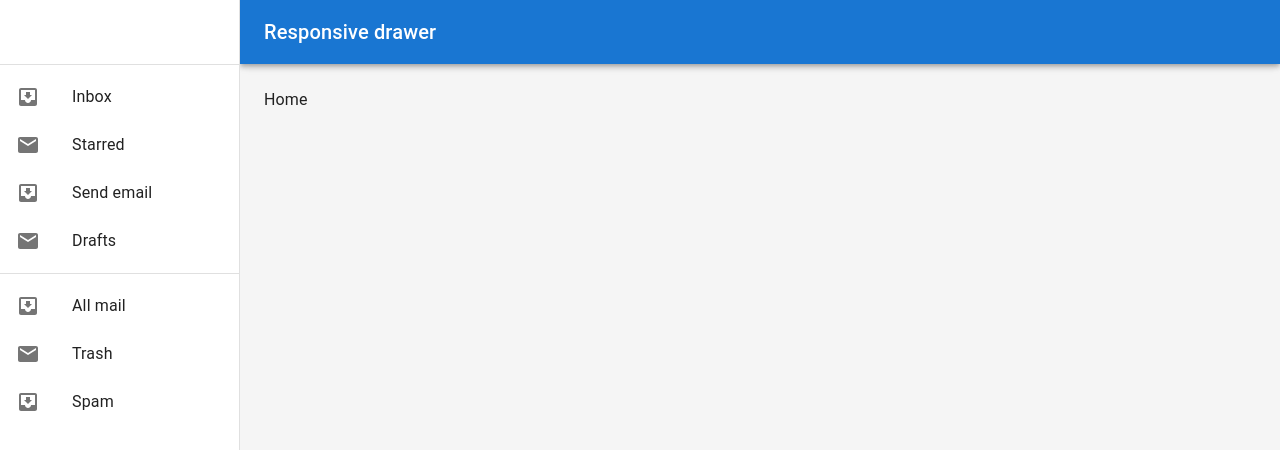
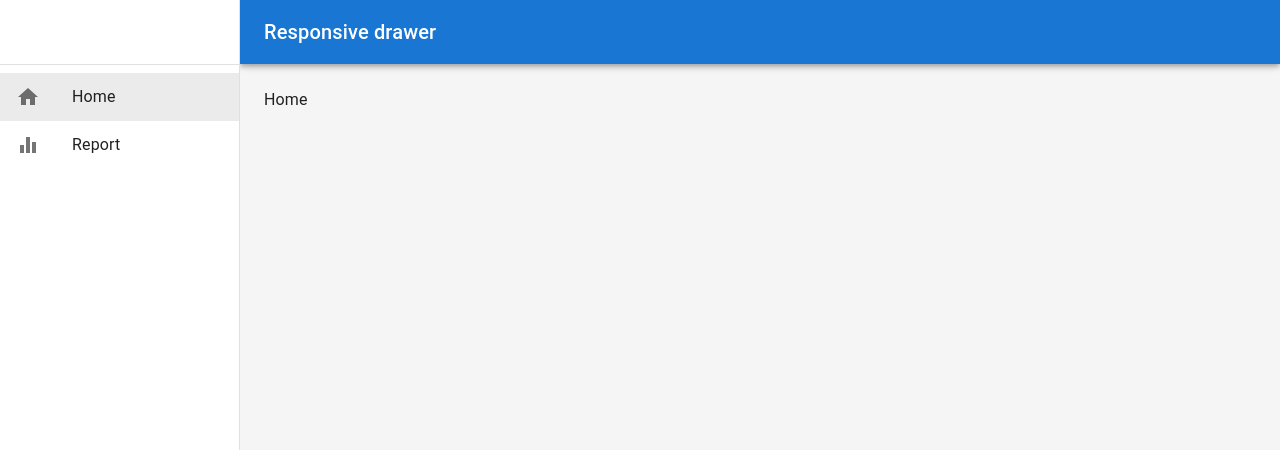
Before and after one commit to takyamata/typescript-react-log-tutorial, a React (Create React App) app: page / in a window 1280 px wide. Shown: the top 450 px of the page. Built offline with nearby package versions, Linux system fonts and the light colour scheme.

Commit message:
サイドメニュー中身作成。色やカレントなど

```diff
--- /dev/null
+++ b/src/components/common/SideBar.tsx
@@ -0,0 +1,125 @@
+import {
+	Box,
+	Divider,
+	Drawer,
+	List,
+	ListItem,
+	ListItemButton,
+	ListItemIcon,
+	ListItemText,
+	Toolbar
+} from '@mui/material'
+import MailIcon from '@mui/icons-material/Mail';
+import InboxIcon from '@mui/icons-material/MoveToInbox';
+import React, { type FC } from 'react'
+import HomeIcon from '@mui/icons-material/Home';
+import EqualizerIcon from '@mui/icons-material/Equalizer';
+import { NavLink } from 'react-router-dom';
+import type { CSSProperties } from '@mui/material/styles/createMixins';
+
+interface SidebarProps {
+	drawerWidth: number
+	mobileOpen: boolean
+	handleDrawerTransitionEnd?: () => void // 関数の型はこの書き方。戻り値がない関数という意味
+	handleDrawerClose?: () => void
+}
+
+// サイドバーメニューのinterface
+interface menuItem {
+	text: string,
+	path: string,
+	icon: React.ComponentType
+}
+
+
+const Sidebar:FC<SidebarProps> = ({ // FCはfunction componentの略。関数コンポーネントにする場合に使う
+	// 受け取るprops
+	drawerWidth,
+	mobileOpen,
+	handleDrawerTransitionEnd,
+	handleDrawerClose
+}) => {
+
+	// interfaceを使ってメニュー項目を定義
+	const MenuItems:menuItem[] = [
+		{text: 'Home',path: '/',icon: HomeIcon},
+		{text: 'Report',path: '/report',icon: EqualizerIcon}
+	]
+
+	//  CSSPropertiesはMUIで使える機能
+	const baseLinkStyle:CSSProperties = {
+		textDecoration: 'none',
+		color: 'inherit',
+		display: 'block',
+	}
+
+	const activeLinkStyle:CSSProperties = {
+		backgroundColor: 'rgba(0, 0, 0, 0.08)'
+	}
+
+	const drawer = (
+		<div>
+			<Toolbar />
+			<Divider />
+			<List>
+				{MenuItems.map((item, index) => (
+					// NavLinkはaタグの代替。hrefはtoで指定する。isActiveは用意されているcurrent機能
+					<NavLink key={item.text} to={item.path} style={({isActive}) => {
+						console.log('選択されたメニューは',item.text, isActive)
+						return {
+							...baseLinkStyle,
+							...(isActive ? activeLinkStyle : {})
+						}
+					}}>
+						<ListItem key={index} disablePadding>
+							<ListItemButton>
+								<ListItemIcon>
+									<item.icon />
+								</ListItemIcon>
+								<ListItemText primary={item.text} />
+							</ListItemButton>
+						</ListItem>
+					</NavLink>
+				))}
+			</List>
+		</div>
+	);
+
+	return (
+			<Box
+				component="nav"
+				sx={{ width: { sm: drawerWidth }, flexShrink: { sm: 0 } }}
+				aria-label="mailbox folders"
+			>
+				{/* SP */}
+				<Drawer
+					variant="temporary"
+					open={mobileOpen}
+					onTransitionEnd={handleDrawerTransitionEnd}
+					onClose={handleDrawerClose}
+					ModalProps={{
+						keepMounted: true, // Better open performance on mobile.
+					}}
+					sx={{
+						display: { xs: 'block', sm: 'none' },
+						'& .MuiDrawer-paper': { boxSizing: 'border-box', width: drawerWidth },
+					}}
+				>
+					{drawer}
+				</Drawer>
+				{/* PC */}
+				<Drawer
+					variant="permanent"
+					sx={{
+						display: { xs: 'none', sm: 'block' },
+						'& .MuiDrawer-paper': { boxSizing: 'border-box', width: drawerWidth },
+					}}
+					open
+				>
+					{drawer}
+				</Drawer>
+			</Box>
+	)
+}
+
+export default Sidebar
--- a/src/components/layout/AppLayout.tsx
+++ b/src/components/layout/AppLayout.tsx
@@ -2,20 +2,12 @@
 import AppBar from '@mui/material/AppBar';
 import Box from '@mui/material/Box';
 import CssBaseline from '@mui/material/CssBaseline';
-import Divider from '@mui/material/Divider';
-import Drawer from '@mui/material/Drawer';
 import IconButton from '@mui/material/IconButton';
-import InboxIcon from '@mui/icons-material/MoveToInbox';
-import List from '@mui/material/List';
-import ListItem from '@mui/material/ListItem';
-import ListItemButton from '@mui/material/ListItemButton';
-import ListItemIcon from '@mui/material/ListItemIcon';
-import ListItemText from '@mui/material/ListItemText';
-import MailIcon from '@mui/icons-material/Mail';
 import MenuIcon from '@mui/icons-material/Menu';
 import Toolbar from '@mui/material/Toolbar';
 import Typography from '@mui/material/Typography';
 import { Outlet } from 'react-router-dom';
+import SideBar from '../common/SideBar';
 
 const drawerWidth = 240;
 
@@ -37,38 +29,6 @@
 			setMobileOpen(!mobileOpen);
 		}
 	};
-
-	const drawer = (
-		<div>
-			<Toolbar />
-			<Divider />
-			<List>
-				{['Inbox', 'Starred', 'Send email', 'Drafts'].map((text, index) => (
-				<ListItem key={text} disablePadding>
-					<ListItemButton>
-						<ListItemIcon>
-							{index % 2 === 0 ? <InboxIcon /> : <MailIcon />}
-						</ListItemIcon>
-						<ListItemText primary={text} />
-					</ListItemButton>
-				</ListItem>
-				))}
-			</List>
-			<Divider />
-			<List>
-				{['All mail', 'Trash', 'Spam'].map((text, index) => (
-				<ListItem key={text} disablePadding>
-					<ListItemButton>
-						<ListItemIcon>
-							{index % 2 === 0 ? <InboxIcon /> : <MailIcon />}
-						</ListItemIcon>
-						<ListItemText primary={text} />
-					</ListItemButton>
-				</ListItem>
-				))}
-			</List>
-		</div>
-	);
 
 	// sxはMUIでインラインCSSを当てるためのもの
 	return (
@@ -102,39 +62,12 @@
 			</AppBar>
 
 			{/* サイドバー */}
-			<Box
-				component="nav"
-				sx={{ width: { sm: drawerWidth }, flexShrink: { sm: 0 } }}
-				aria-label="mailbox folders"
-			>
-				{/* SP */}
-				<Drawer
-					variant="temporary"
-					open={mobileOpen}
-					onTransitionEnd={handleDrawerTransitionEnd}
-					onClose={handleDrawerClose}
-					ModalProps={{
-						keepMounted: true, // Better open performance on mobile.
-					}}
-					sx={{
-						display: { xs: 'block', sm: 'none' },
-						'& .MuiDrawer-paper': { boxSizing: 'border-box', width: drawerWidth },
-					}}
-				>
-					{drawer}
-				</Drawer>
-				{/* PC */}
-				<Drawer
-					variant="permanent"
-					sx={{
-						display: { xs: 'none', sm: 'block' },
-						'& .MuiDrawer-paper': { boxSizing: 'border-box', width: drawerWidth },
-					}}
-					open
-				>
-					{drawer}
-				</Drawer>
-			</Box>
+			<SideBar
+				drawerWidth={drawerWidth}
+				mobileOpen={mobileOpen}
+				handleDrawerTransitionEnd={handleDrawerTransitionEnd}
+				handleDrawerClose={handleDrawerClose}
+			/>
 
 			{/* メインコンテンツ */}
 			<Box
```
